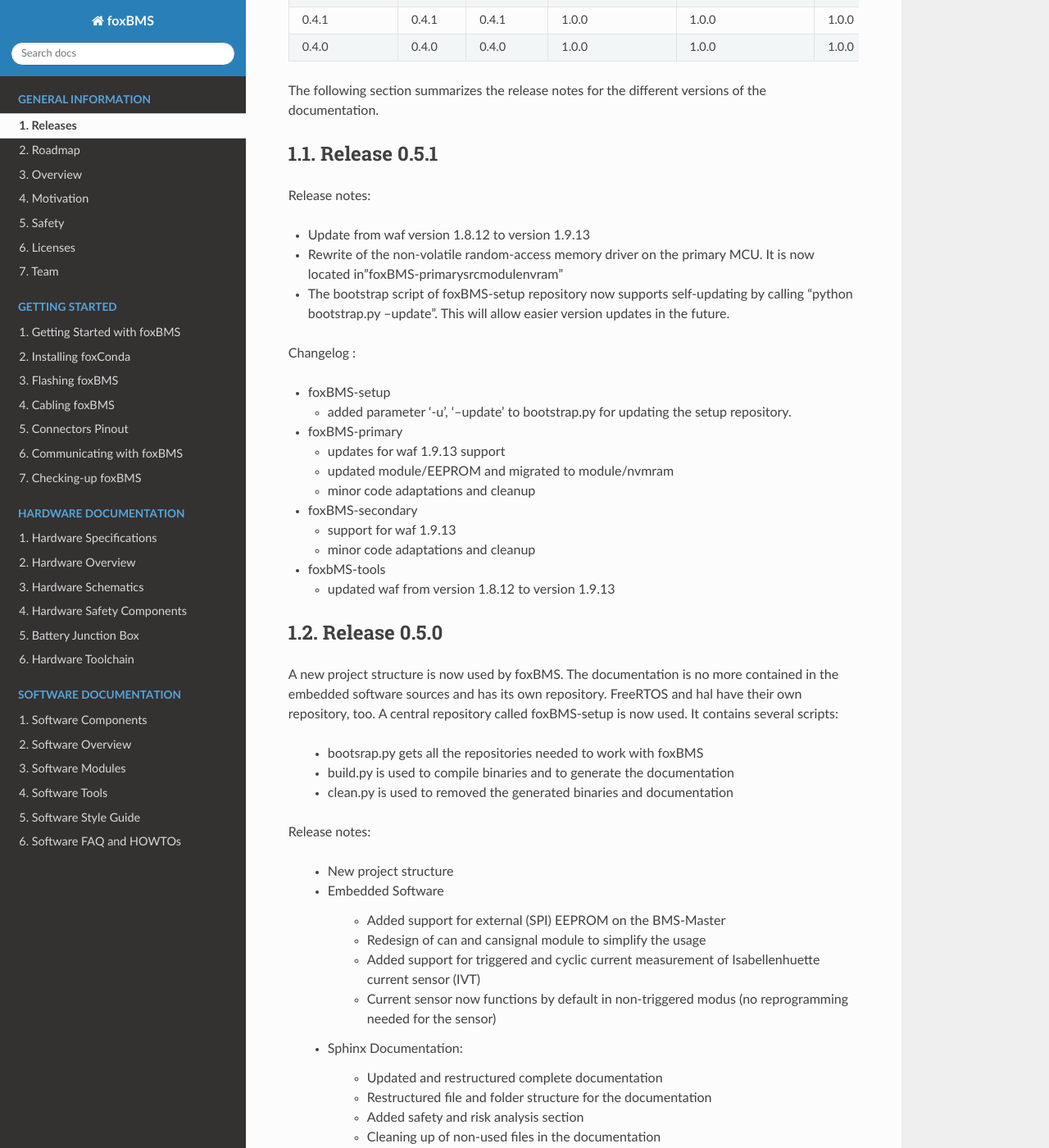
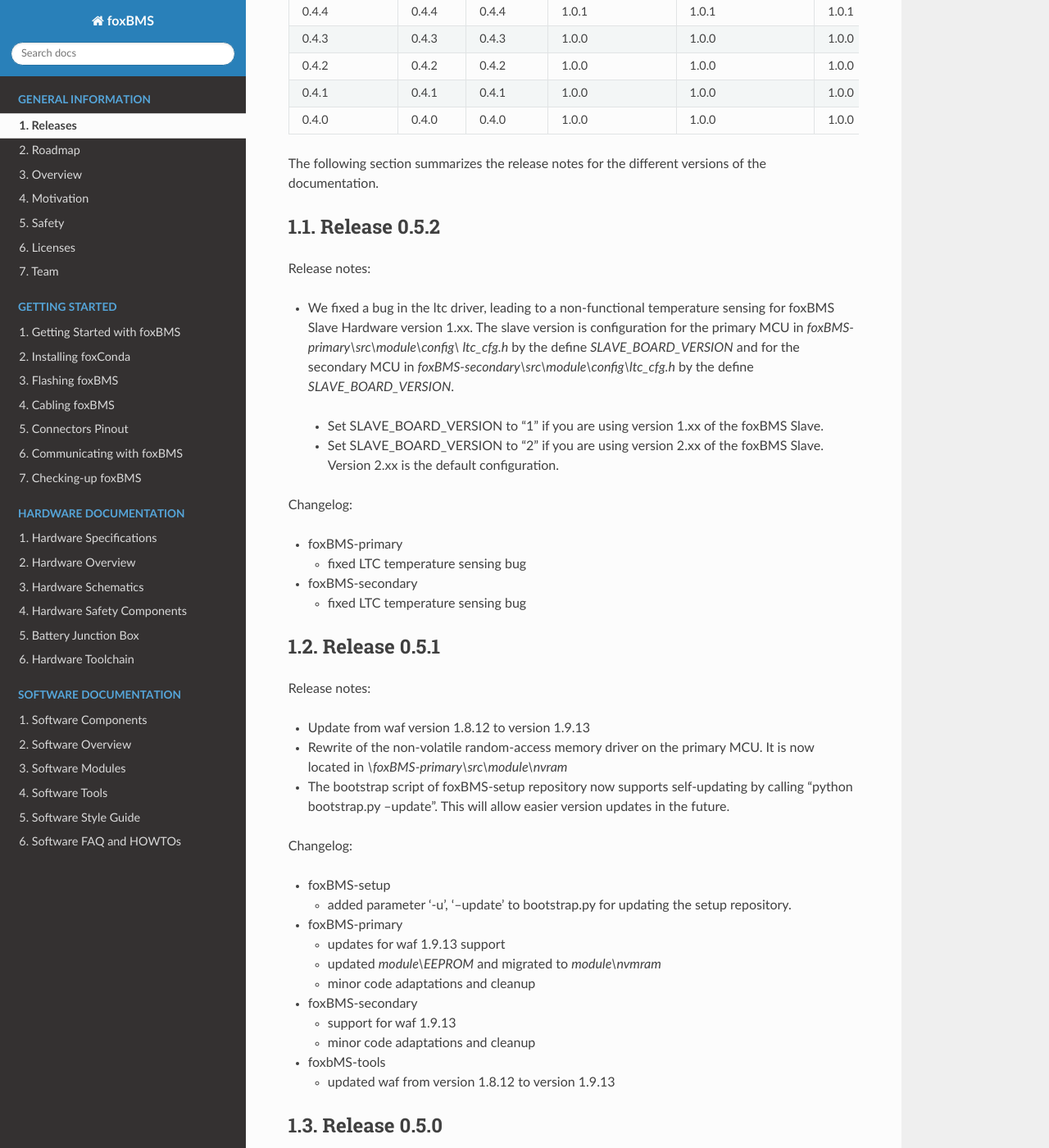
Before and after one commit to foxBMS/foxBMS-documentation, a Sphinx documentation site: the page built from doc/sphinx/general_information/releases/releases.rst, in a window 1280 px wide and 1400 px high, scrolled down 455 px. Shown: the whole window at 82% size. Built offline with Sphinx 7.4.7 and the Read the Docs theme 2.0.0, drawn with Linux system fonts in a browser that asks for light colours; pages that are not in the unit, such as notebooks, are missing from menus; the version number could not be read and is left out; some of the changed text lies outside the part shown.

Commit message:
- updated CHANGELOG.md - updated documentation and release notes - update build number information

```diff
--- a/doc/doxygen/doxygen-p.conf
+++ b/doc/doxygen/doxygen-p.conf
@@ -38,13 +38,13 @@
 # could be handy for archiving the generated documentation or if some version
 # control system is used.
 
-PROJECT_NUMBER         = 0.5.1
+PROJECT_NUMBER         = 0.5.2
 
 # Using the PROJECT_BRIEF tag one can provide an optional one line description
 # for a project that appears at the top of each page and should give viewer a
 # quick idea about the purpose of the project. Keep the description short.
 
-PROJECT_BRIEF          = 0.5.1
+PROJECT_BRIEF          = 0.5.2
 
 # With the PROJECT_LOGO tag one can specify a logo or an icon that is included
 # in the documentation. The maximum height of the logo should not exceed 55
--- a/doc/doxygen/doxygen-s.conf
+++ b/doc/doxygen/doxygen-s.conf
@@ -38,13 +38,13 @@
 # could be handy for archiving the generated documentation or if some version
 # control system is used.
 
-PROJECT_NUMBER         = 0.5.1
+PROJECT_NUMBER         = 0.5.2
 
 # Using the PROJECT_BRIEF tag one can provide an optional one line description
 # for a project that appears at the top of each page and should give viewer a
 # quick idea about the purpose of the project. Keep the description short.
 
-PROJECT_BRIEF          = 0.5.1
+PROJECT_BRIEF          = 0.5.2
 
 # With the PROJECT_LOGO tag one can specify a logo or an icon that is included
 # in the documentation. The maximum height of the logo should not exceed 55
--- a/doc/sphinx/general_information/releases/releases.rst
+++ b/doc/sphinx/general_information/releases/releases.rst
@@ -16,6 +16,9 @@
 +               +----------+-----------+--------------+-----------------+-------------+-----------------+            +
 |               | Primary  | Secondary | |BMS-Master| | |BMS-Interface| | |BMS-Slave| | |BMS-Extension| |            |
 +===============+==========+===========+==============+=================+=============+=================+============+
+| 0.5.2         | 0.5.2    | 0.5.2     | 1.0.2        | 1.0.1           | | 1.0.1     | 1.0.2           | 0.5.0      |
+|               |          |           |              |                 | | 2.0.3     |                 |            |
++---------------+----------+-----------+--------------+-----------------+-------------+-----------------+------------+
 | 0.5.1         | 0.5.1    | 0.5.1     | 1.0.2        | 1.0.1           | 1.0.1       | 1.0.2           | 0.5.0      |
 +---------------+----------+-----------+--------------+-----------------+-------------+-----------------+------------+
 | 0.5.0         | 0.5.0    | 0.5.0     | 1.0.2        | 1.0.1           | 1.0.1       | 1.0.2           | 0.5.0      |
@@ -33,16 +36,44 @@
 
 The following section summarizes the release notes for the different versions of the documentation.
 
+Release 0.5.2
+-------------
+
+Release notes:
+
+- We fixed a bug in the ltc driver, leading to a non-functional temperature
+  sensing for foxBMS Slave Hardware version 1.xx. The slave version is
+  configuration for the primary MCU in `foxBMS-primary\\src\\module\\config\\
+  ltc_cfg.h` by the define `SLAVE_BOARD_VERSION` and for the secondary MCU in
+  `foxBMS-secondary\\src\\module\\config\\ltc_cfg.h` by the define
+  `SLAVE_BOARD_VERSION`.
+
+ - Set SLAVE_BOARD_VERSION to "1" if you are using version 1.xx of the
+   foxBMS Slave.
+ - Set SLAVE_BOARD_VERSION to "2" if you are using version 2.xx of the foxBMS
+   Slave. Version 2.xx is the default configuration.
+
+Changelog:
+
+- foxBMS-primary
+
+  - fixed LTC temperature sensing bug
+
+- foxBMS-secondary
+
+  - fixed LTC temperature sensing bug
+
+
 Release 0.5.1
 -------------
 
 Release notes:
 
 - Update from waf version 1.8.12 to version 1.9.13
-- Rewrite of the non-volatile random-access memory driver on the primary MCU. It is now located in"\foxBMS-primary\src\module\nvram"
+- Rewrite of the non-volatile random-access memory driver on the primary MCU. It is now located in `\\foxBMS-primary\\src\\module\\nvram`
 - The bootstrap script of foxBMS-setup repository now supports self-updating by calling "python bootstrap.py --update". This will allow easier version updates in the future.
 
-Changelog :
+Changelog:
 
 - foxBMS-setup
 
@@ -51,7 +82,7 @@
 - foxBMS-primary
 
   - updates for waf 1.9.13 support
-  - updated module/EEPROM and migrated to module/nvmram
+  - updated `module\\EEPROM` and migrated to `module\\nvmram`
   - minor code adaptations and cleanup
 
 - foxBMS-secondary
--- a/doc/sphinx/macros.rst
+++ b/doc/sphinx/macros.rst
@@ -3,7 +3,7 @@
 .. -----------------------------------------------
 .. General Documentation Macros
 .. -----------------------------------------------
-.. |version| replace:: ``0.5.1``
+.. |version| replace:: ``0.5.2``
 .. |timestamp| date:: %Y-%m-%d %H:%M:%S
 .. |foxbms| replace:: foxBMS
 .. |foxconda| replace:: foxConda
```
Also changed, not shown: CHANGELOG.md (+31 -0 lines).
